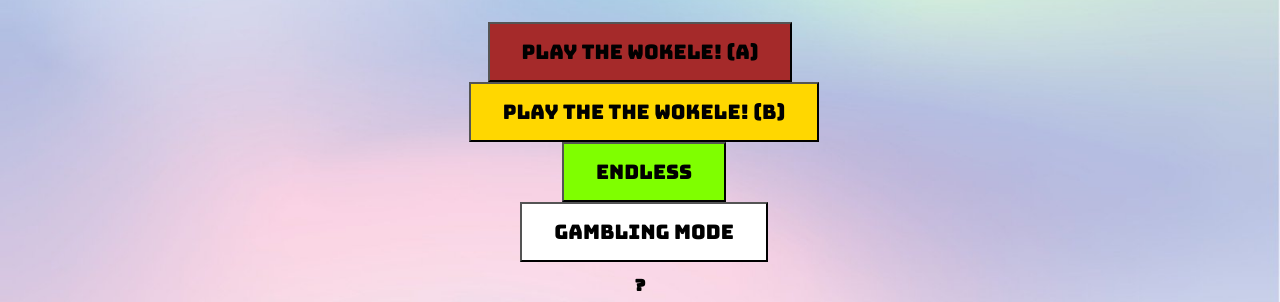
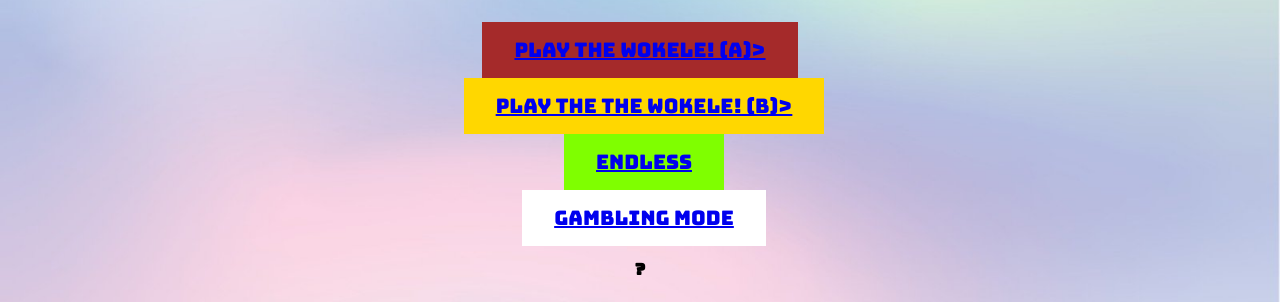
Before and after one commit to dougraham/isitwoke, a plain HTML site: page index.html in a window 1280 px wide. Shown: the part 107-409 px from the top of the page. Drawn offline with Linux system fonts and the light colour scheme.

Commit message:
Add files via upload

```diff
--- a/index.html
+++ b/index.html
@@ -181,13 +181,13 @@ font-size:16px;
 
     <div id = "buttons">
 
-    <a href="wokele.html"><button href="wokele.html" id = "yes">Play The Wokele! (A)</button></a>
+    <a href="wokele.html"href="wokele.html" id = "yes">Play The Wokele! (A)></a>
 
-    <a href="whichiswoker.html"><button href="whichiswoker.html" id = "no">Play the The Wokele! (B)</button></a>
+    <a href="whichiswoker.html"href="whichiswoker.html" id = "no">Play the The Wokele! (B)></a>
 
-    <a href="streak.html"><button href="streak.html" id = "maybe">Endless</button></a>
+    <a href="streak.html" href="streak.html" id = "maybe">Endless</a>
 
-    <a href="gamblingMode.html"><button href="gamblingMode.html" id = "next">Gambling Mode</button></a>
+    <a href="gamblingMode.html" href="gamblingMode.html" id = "next">Gambling Mode</a>
 
    </div>
 
```
